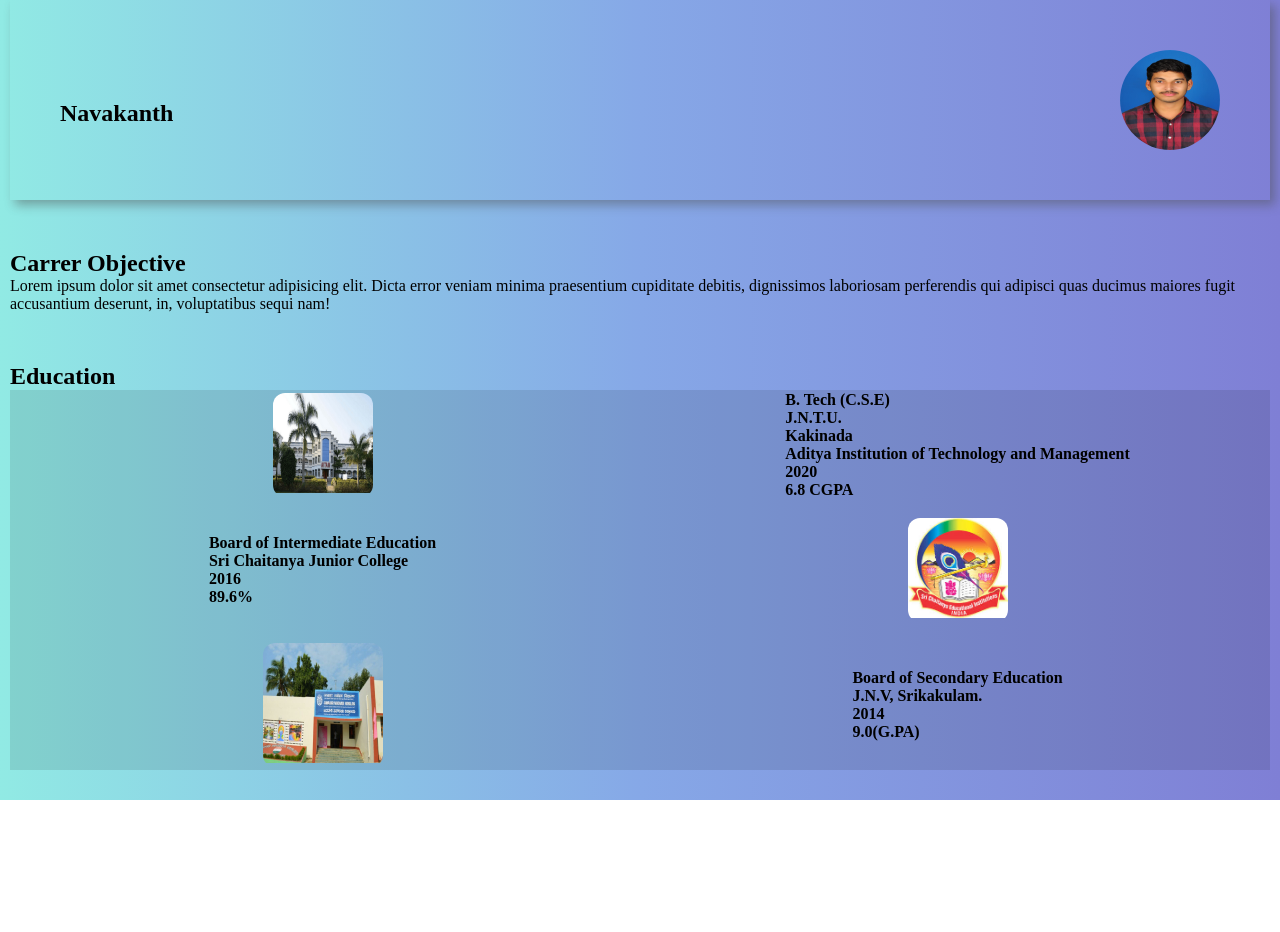
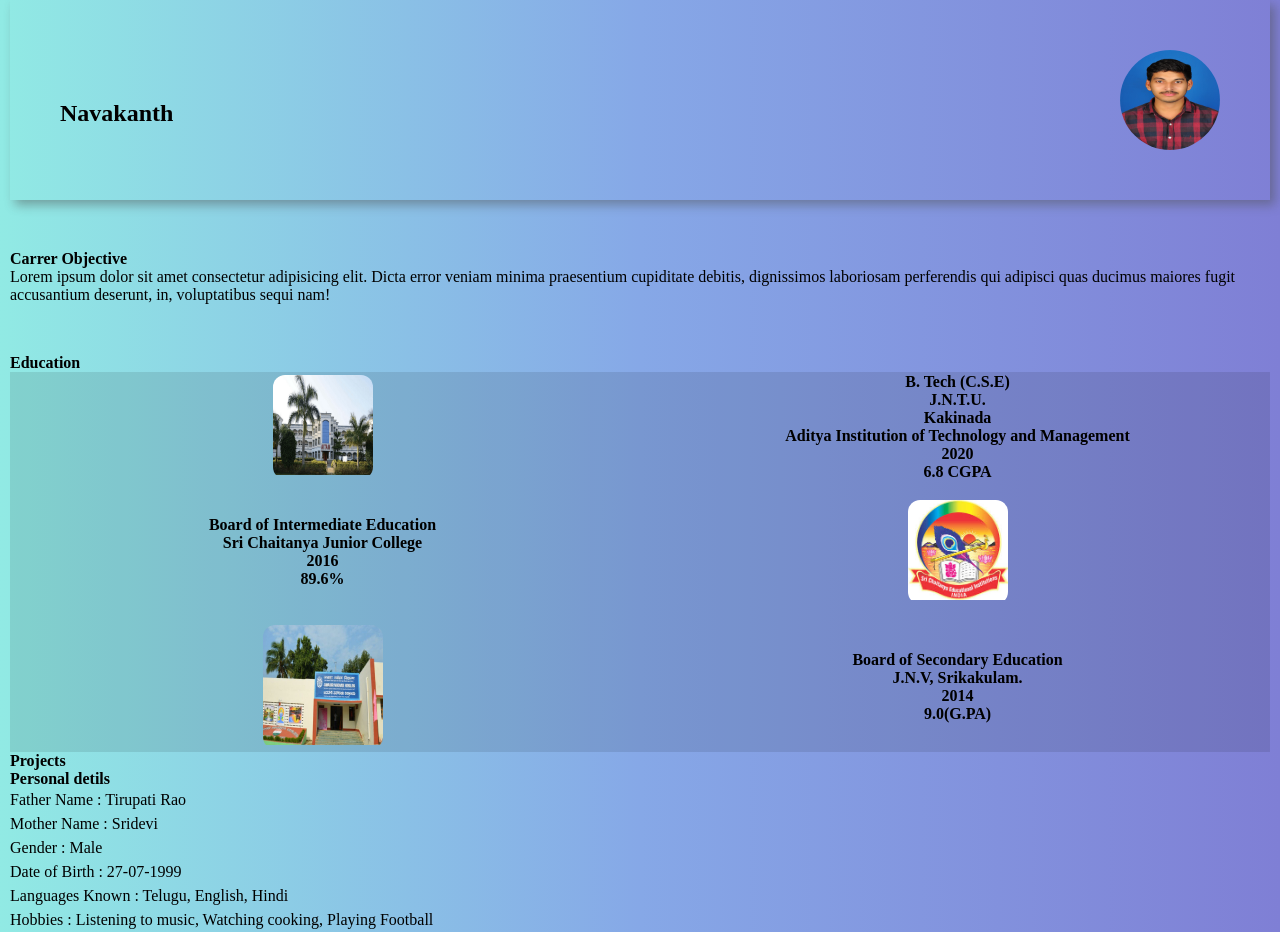
Before and after one commit to navakanthalla/pags.com, a plain HTML site: page about_me/index_1.html in a window 1280 px wide. Before the commit the page ends 800 px from the top, so only its background shows below. Drawn offline with Linux system fonts and the light colour scheme.

Commit message:
added additional info

```diff
--- a/about_me/index_1.html
+++ b/about_me/index_1.html
@@ -14,13 +14,13 @@
         <img src="images/pic.jpg" width="100px" height="100px" alt="profile picture of Navakanth" />
     </div>
     <div class="carrer">
-      <h2>Carrer Objective</h2>
+      <h4>Carrer Objective</h4>
       <p>Lorem ipsum dolor sit amet consectetur adipisicing elit. Dicta error veniam minima praesentium cupiditate debitis, dignissimos laboriosam perferendis qui adipisci quas ducimus maiores fugit accusantium deserunt, in, voluptatibus sequi nam!</p>
       </div>
-      <h2>Education</h2>
+      <h4>Education</h4>
       <div class="grid-1">
-        <div class="border-sty"><img src="images/AITAMCOver.png" width="100px" height="100px" alt="pcture 1"/></div>
-        <div><p>B. Tech (C.S.E)</br>
+        <div class="border-sty cen"><img src="images/AITAMCOver.png" width="100px" height="100px" alt="pcture 1"/></div>
+        <div class="cen"><p>B. Tech (C.S.E)</br>
           J.N.T.U.</br>
           Kakinada</br>
           Aditya Institution
@@ -28,16 +28,16 @@
           Management</br>
           2020</br>
           6.8 CGPA</p></div>
-        <div><p>Board of
+        <div class="cen"><p>Board of
           Intermediate
           Education</br>
           Sri Chaitanya
           Junior College</br>
           2016</br>
           89.6%</p></div>
-        <div class="border-sty"><img src="images/images.jpg" width="100px" height="100px" alt="pcture 1"/></div>
-        <div class="border-sty"><img src="images/Jawahar Navodaya Vidyalaya-Campus View.jpg" width="120px" height="120px" alt="pcture 1"/></div>
-        <div><p>Board of
+        <div class="border-sty cen"><img src="images/images.jpg" width="100px" height="100px" alt="pcture 1"/></div>
+        <div class="border-sty cen"><img src="images/Jawahar Navodaya Vidyalaya-Campus View.jpg" width="120px" height="120px" alt="pcture 1"/></div>
+        <div class="cen"><p>Board of
           Secondary
           Education</br>
           J.N.V,
@@ -45,6 +45,26 @@
           2014</br>
           9.0(G.PA)</p></div>
       </div>
+      <div>
+        <h4>Projects</h4>
+        <div>
+
+        </div>
+      </div>
+      <div id="personal-details">
+        <h4>Personal detils</h4>
+        <p>
+          Father Name : Tirupati Rao</br>
+Mother Name : Sridevi</br>
+Gender : Male</br>
+Date of Birth : 27-07-1999</br>
+Languages Known : Telugu, English, Hindi</br>
+Hobbies : Listening to music, Watching cooking, Playing Football
+        </p>
+      </div>
     </div>
+    <footer>
+
+    </footer>
   </body>
 </html>
--- a/about_me/main.css
+++ b/about_me/main.css
@@ -9,6 +9,10 @@ body{
     background: -webkit-linear-gradient(to right, #91EAE4, #86A8E7, #7F7FD5);  /* Chrome 10-25, Safari 5.1-6 */
     background: linear-gradient(to right, #91EAE4, #86A8E7, #7F7FD5); /* W3C, IE 10+/ Edge, Firefox 16+, Chrome 26+, Opera 12+, Safari 7+ */
 
+}
+.cen{
+    align-content: center;
+    text-align: center;
 }
 .body-m{
     margin: 0px 10px;
@@ -51,3 +55,7 @@ body{
     border-radius: 15px;
     overflow: hidden;
 }
+
+#personal-details p{
+    line-height: 1.5em;
+}
```
